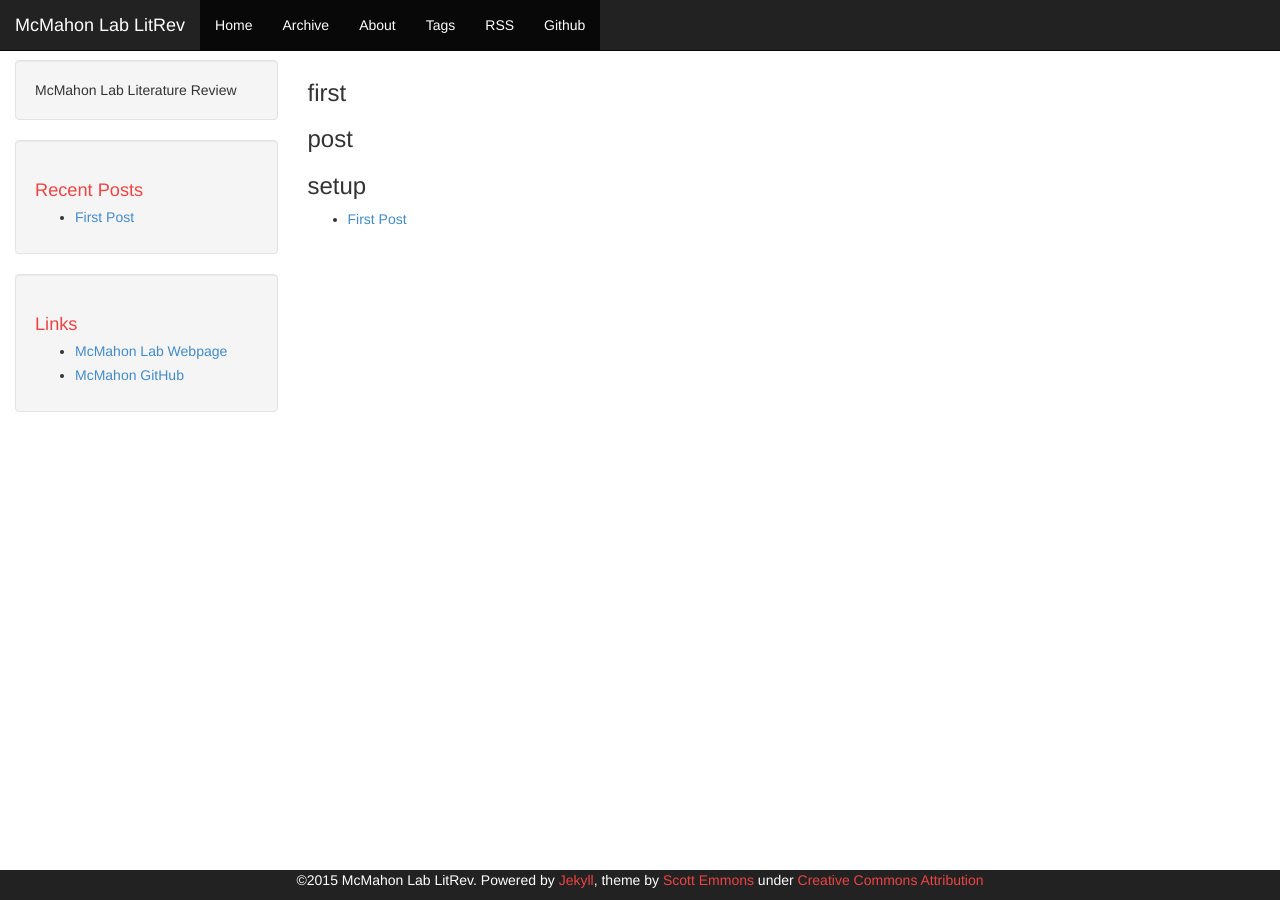
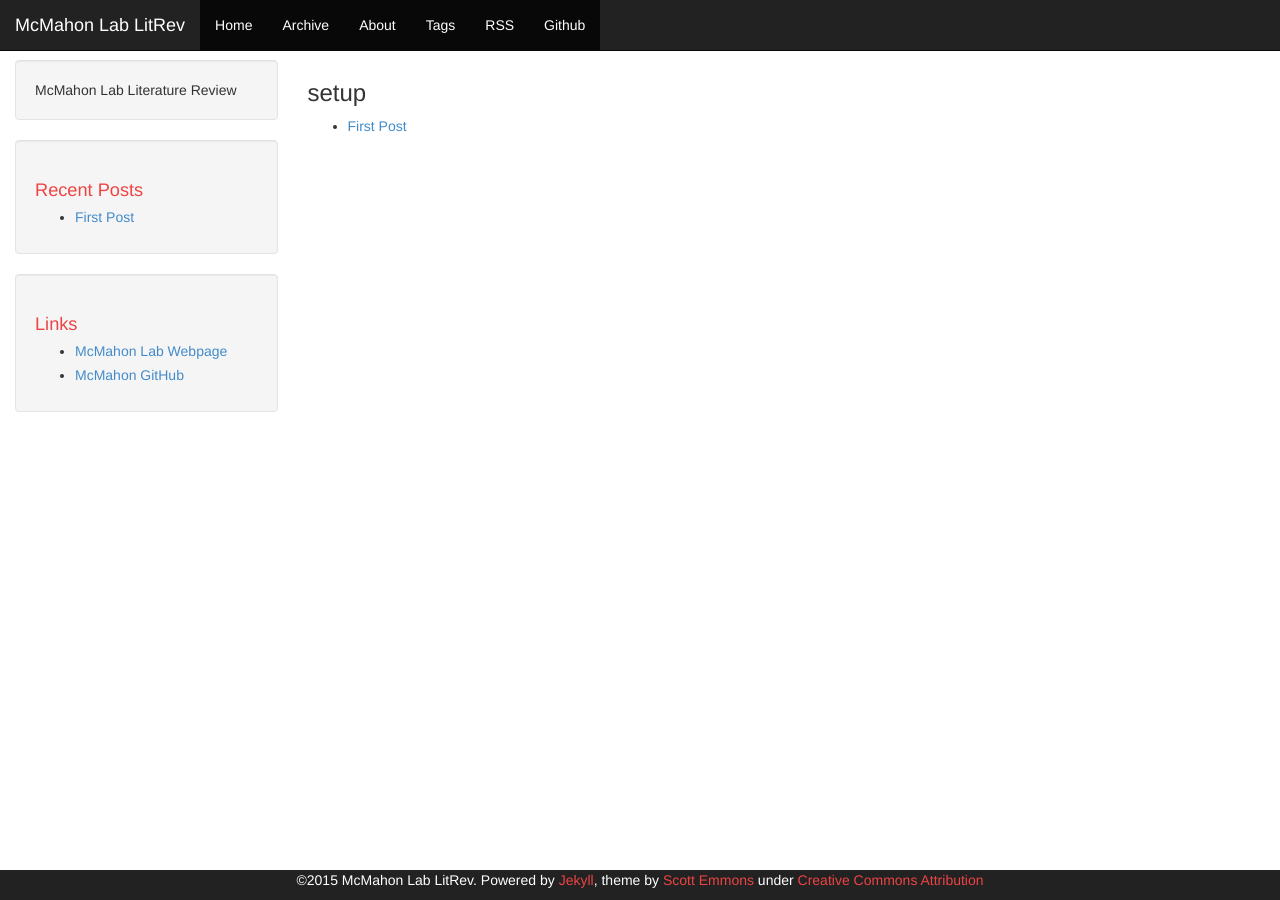
Before and after one commit to celawson87/LitRev, a Jekyll site: the page built from tags.html, in a window 1280 px wide. Built offline with Jekyll 4.4.1, drawn with Linux system fonts in a browser that asks for light colours; nearby versions of some CDN libraries; library files that are not in the unit come from our copies; Markdown is read by kramdown in place of the engine named in the settings; comment, search, counter and statistics services are not loaded.

Commit message:
Updated the tags on first post

```diff
--- a/_posts/2015-09-10-first-post.md
+++ b/_posts/2015-09-10-first-post.md
@@ -5,7 +5,6 @@ date: 2015-09-10 10:11
 comments: true
 author: "Sarah Stevens"
 tags:
-- first post
 - setup
 ---
 
```
